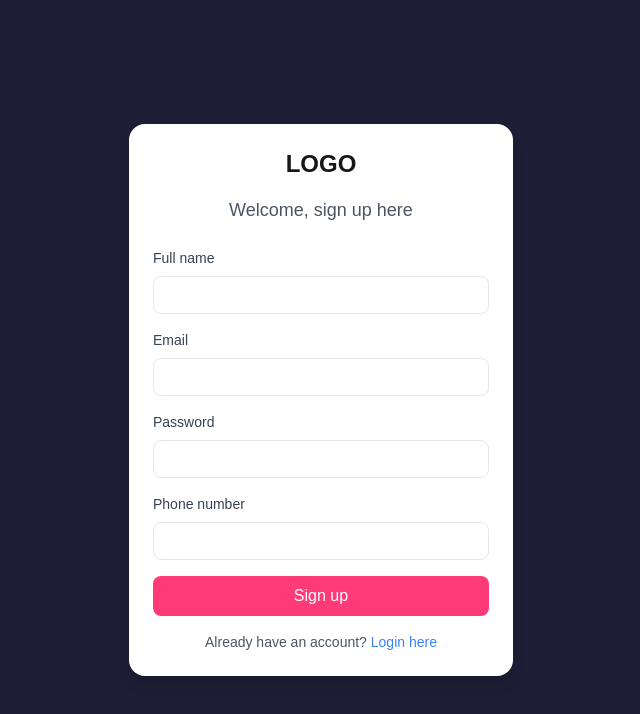
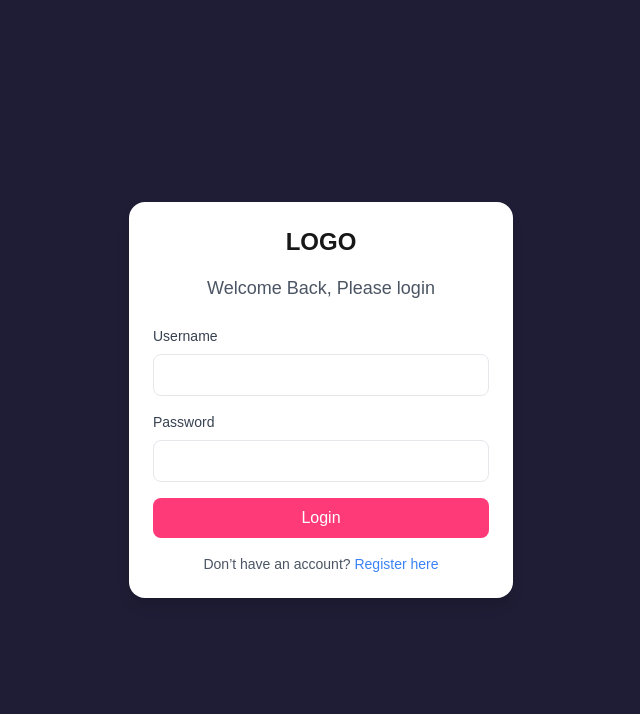
Before and after one commit to Abdulrahman-G-Alfahad/Capstone-Project-2025-Web, a Next.js app in the folder capstone-project-2025-web/: page / in a window 1280 px wide. Shown: the top 714 px of the page, without its empty margins (319-959 px from the left). Built offline with nearby package versions, Linux system fonts and the light colour scheme.

Commit message:
added dashboard

```diff
--- a/capstone-project-2025-web/package.json
+++ b/capstone-project-2025-web/package.json
@@ -10,6 +10,7 @@
   },
   "dependencies": {
     "jwt-decode": "^4.0.0",
+    "lucide-react": "^0.474.0",
     "next": "15.1.5",
     "react": "^19.0.0",
     "react-dom": "^19.0.0"
--- a/capstone-project-2025-web/src/actions/auth.js
+++ b/capstone-project-2025-web/src/actions/auth.js
@@ -29,9 +29,9 @@
     return false;
   }
 }
-export async function signup(data) {
+export async function SignupPage(data) {
   try {
-    const response = await fetch(`${baseUrl}/auth/signup`, {
+    const response = await fetch(`${baseUrl}/auth/SignupPage`, {
       method: "POST",
       headers: await getHeaders({ auth: false }),
       body: JSON.stringify(data),
--- a/capstone-project-2025-web/src/app/page.js
+++ b/capstone-project-2025-web/src/app/page.js
@@ -1,11 +1,22 @@
+"use client";
+
+import { useState } from "react";
 import LoginPage from "@/components/LoginPage";
 import SignupPage from "@/components/SignupPage";
+import Dashboard from "@/components/Dashboard";
 
 export default function Home() {
+  const [currentPage, setCurrentPage] = useState("login");
+
   return (
-    <div >
-      {/* <LoginPage/> */}
-      <SignupPage/>
+    <div>
+      {currentPage === "login" && (
+        <LoginPage switchPage={() => setCurrentPage("signup")} />
+      )}
+      {currentPage === "signup" && (
+        <SignupPage switchPage={() => setCurrentPage("dashboard")} />
+      )}
+      {currentPage === "dashboard" && <Dashboard />}
     </div>
   );
 }
--- /dev/null
+++ b/capstone-project-2025-web/src/components/Dashboard.js
@@ -0,0 +1,100 @@
+"use client";
+
+import { useState } from "react";
+import { Search } from "lucide-react";
+
+const transactions = [
+  {
+    name: "Ahmed Abdullah",
+    location: "Sabah Al-Salem",
+    amount: "15KD",
+    status: "Success",
+    avatar: "👨🏻",
+  },
+  {
+    name: "Abdullah Mohammmmed",
+    location: "Kaifan",
+    amount: "10KD",
+    status: "Failed",
+    avatar: "👴",
+  },
+  {
+    name: "Noura Mohammed",
+    location: "Ardiya",
+    amount: "15KD",
+    status: "Success",
+    avatar: "👩🏻",
+  },
+  {
+    name: "Fatma Abdullah",
+    location: "Hawally",
+    amount: "30KD",
+    status: "Success",
+    avatar: "👩🏼",
+  },
+];
+
+export default function Dashboard() {
+  const [search, setSearch] = useState("");
+
+  const filteredTransactions = transactions.filter((t) =>
+    t.name.toLowerCase().includes(search.toLowerCase())
+  );
+
+  return (
+    <div className="p-6 bg-gray-100 min-h-screen">
+      <div className="max-w-4xl mx-auto bg-white p-6 rounded-lg shadow-md">
+        <div className="flex justify-between items-center mb-4">
+          <h2 className="text-xl font-semibold text-black">
+            Recent Transactions
+          </h2>
+          <div className="relative">
+            <input
+              type="text"
+              placeholder="Search transactions"
+              value={search}
+              onChange={(e) => setSearch(e.target.value)}
+              className="border p-2 pl-10 rounded-md w-60 text-sm"
+            />
+            <Search className="absolute left-3 top-2.5 w-4 h-4 text-gray-500" />
+          </div>
+        </div>
+
+        <div className="bg-gray-50 rounded-lg overflow-hidden">
+          {filteredTransactions.map((transaction, index) => (
+            <div
+              key={index}
+              className="flex items-center justify-between p-4 border-b last:border-none bg-white hover:bg-gray-100 transition"
+            >
+              <div className="flex items-center space-x-4">
+                <span className="text-2xl">{transaction.avatar}</span>
+                <div>
+                  <p className="font-medium text-gray-900">
+                    {transaction.name}
+                  </p>
+                  <p className="text-xs text-gray-500">
+                    {transaction.location}
+                  </p>
+                </div>
+              </div>
+              <div className="flex items-center space-x-4">
+                <span className="font-semibold text-black">
+                  {transaction.amount}
+                </span>
+                <span
+                  className={`px-3 py-1 rounded-full text-xs font-medium ${
+                    transaction.status === "Success"
+                      ? "bg-green-100 text-green-700"
+                      : "bg-red-100 text-red-700"
+                  }`}
+                >
+                  {transaction.status}
+                </span>
+              </div>
+            </div>
+          ))}
+        </div>
+      </div>
+    </div>
+  );
+}
--- a/capstone-project-2025-web/src/components/LoginPage.js
+++ b/capstone-project-2025-web/src/components/LoginPage.js
@@ -2,9 +2,8 @@
 
 import { useState } from "react";
 import { useRouter } from "next/navigation";
-import { login } from "@/actions/auth";
 
-export default function LoginPage() {
+export default function LoginPage({ switchPage }) {
   const [username, setUsername] = useState("");
   const [password, setPassword] = useState("");
   const [errorMessage, setErrorMessage] = useState("");
@@ -16,11 +15,15 @@
     setLoading(true);
     setErrorMessage("");
 
-    const success = await login({ username, password });
+    // Simulating an API call for login authentication
+    const response = await new Promise((resolve) =>
+      setTimeout(() => resolve({ success: true }), 1000)
+    );
+
     setLoading(false);
 
-    if (success) {
-      router.push("/dashboard"); // Adjust this as needed
+    if (response.success) {
+      router.push("/dashboard"); // Redirect to dashboard
     } else {
       setErrorMessage("Invalid login credentials. Please try again.");
     }
@@ -31,70 +34,52 @@
       <div className="w-full max-w-sm p-6 bg-white rounded-2xl shadow-lg">
         <h1 className="mb-4 text-2xl font-semibold text-center">LOGO</h1>
         <h2 className="text-lg font-medium text-center text-gray-600">
-          Welcome Back Please login
+          Welcome Back, Please login
         </h2>
         <form onSubmit={handleSubmit} className="mt-6 space-y-4">
           <div>
-            <label
-              htmlFor="username"
-              className="block text-sm font-medium text-gray-700"
-            >
+            <label className="block text-sm font-medium text-gray-700">
               Username
             </label>
             <input
               type="text"
-              id="username"
-              name="username"
               value={username}
               onChange={(e) => setUsername(e.target.value)}
               required
-              className="w-full px-4 py-2 mt-2 text-sm border rounded-lg focus:outline-none focus:ring focus:border-blue-300"
+              className="w-full px-4 py-2 mt-2 border rounded-lg text-black"
             />
           </div>
           <div>
-            <label
-              htmlFor="password"
-              className="block text-sm font-medium text-gray-700"
-            >
+            <label className="block text-sm font-medium text-gray-700">
               Password
             </label>
             <input
               type="password"
-              id="password"
-              name="password"
               value={password}
               onChange={(e) => setPassword(e.target.value)}
               required
-              className="w-full px-4 py-2 mt-2 text-sm border rounded-lg focus:outline-none focus:ring focus:border-blue-300"
+              className="w-full px-4 py-2 mt-2 border rounded-lg text-black"
             />
           </div>
           {errorMessage && (
             <p className="text-sm text-red-500">{errorMessage}</p>
           )}
-          <div className="text-right">
-            <a
-              href="#"
-              className="text-sm text-gray-600 hover:underline focus:outline-none"
-            >
-              Forgot password?
-            </a>
-          </div>
           <button
             type="submit"
             disabled={loading}
-            className="w-full px-4 py-2 text-white bg-[#FF3A79] rounded-lg hover:bg-[#FF3366] focus:outline-none focus:ring focus:ring-pink-300"
+            className="w-full px-4 py-2 text-white bg-[#FF3A79] rounded-lg hover:bg-[#FF3366]"
           >
             {loading ? "Logging in..." : "Login"}
           </button>
         </form>
         <p className="mt-4 text-sm text-center text-gray-600">
           Don’t have an account?{" "}
-          <a
-            href="/register"
-            className="text-gray-600 hover:underline focus:outline-none"
+          <span
+            onClick={switchPage}
+            className="text-blue-500 cursor-pointer hover:underline"
           >
             Register here
-          </a>
+          </span>
         </p>
       </div>
     </div>
--- a/capstone-project-2025-web/src/components/SignupPage.js
+++ b/capstone-project-2025-web/src/components/SignupPage.js
@@ -1,27 +1,27 @@
 "use client";
 
 import { useState } from "react";
-import { useRouter } from "next/navigation";
 
-export default function SignupPage() {
+export default function SignUp({ switchPage }) {
   const [fullName, setFullName] = useState("");
   const [email, setEmail] = useState("");
   const [password, setPassword] = useState("");
   const [phoneNumber, setPhoneNumber] = useState("");
+  const [companyName, setCompanyName] = useState("");
+  const [address, setAddress] = useState("");
+  const [businessId, setBusinessId] = useState("");
+  const [bankAccount, setBankAccount] = useState("");
   const [loading, setLoading] = useState(false);
-  const router = useRouter();
 
   const handleSubmit = async (e) => {
     e.preventDefault();
     setLoading(true);
 
-    // Example signup logic (replace this with your actual logic)
-    const success = true; // Assume signup is always successful
-    setLoading(false);
-
-    if (success) {
-      router.push("/dashboard"); // Navigate to dashboard after successful signup
-    }
+    // Simulating API call
+    setTimeout(() => {
+      setLoading(false);
+      switchPage("dashboard"); // Redirect to dashboard after signup
+    }, 1000);
   };
 
   return (
@@ -33,89 +33,117 @@
         </h2>
         <form onSubmit={handleSubmit} className="mt-6 space-y-4">
           <div>
-            <label
-              htmlFor="fullName"
-              className="block text-sm font-medium text-gray-700"
-            >
-              Full name
+            <label className="block text-sm font-medium text-black">
+              Full Name
             </label>
             <input
               type="text"
-              id="fullName"
-              name="fullName"
               value={fullName}
               onChange={(e) => setFullName(e.target.value)}
               required
-              className="w-full px-4 py-2 mt-2 text-sm border rounded-lg focus:outline-none focus:ring focus:border-blue-300"
+              className="w-full px-4 py-2 mt-2 border rounded-lg text-black"
             />
           </div>
           <div>
-            <label
-              htmlFor="email"
-              className="block text-sm font-medium text-gray-700"
-            >
+            <label className="block text-sm font-medium text-black">
               Email
             </label>
             <input
               type="email"
-              id="email"
-              name="email"
               value={email}
               onChange={(e) => setEmail(e.target.value)}
               required
-              className="w-full px-4 py-2 mt-2 text-sm border rounded-lg focus:outline-none focus:ring focus:border-blue-300"
+              className="w-full px-4 py-2 mt-2 border rounded-lg text-black"
             />
           </div>
           <div>
-            <label
-              htmlFor="password"
-              className="block text-sm font-medium text-gray-700"
-            >
+            <label className="block text-sm font-medium text-black">
               Password
             </label>
             <input
               type="password"
-              id="password"
-              name="password"
               value={password}
               onChange={(e) => setPassword(e.target.value)}
               required
-              className="w-full px-4 py-2 mt-2 text-sm border rounded-lg focus:outline-none focus:ring focus:border-blue-300"
+              className="w-full px-4 py-2 mt-2 border rounded-lg text-black"
             />
           </div>
           <div>
-            <label
-              htmlFor="phoneNumber"
-              className="block text-sm font-medium text-gray-700"
-            >
-              Phone number
+            <label className="block text-sm font-medium text-black">
+              Phone Number
             </label>
             <input
               type="text"
-              id="phoneNumber"
-              name="phoneNumber"
               value={phoneNumber}
               onChange={(e) => setPhoneNumber(e.target.value)}
               required
-              className="w-full px-4 py-2 mt-2 text-sm border rounded-lg focus:outline-none focus:ring focus:border-blue-300"
+              className="w-full px-4 py-2 mt-2 border rounded-lg text-black"
+            />
+          </div>
+          <div>
+            <label className="block text-sm font-medium text-black">
+              Company Name
+            </label>
+            <input
+              type="text"
+              value={companyName}
+              onChange={(e) => setCompanyName(e.target.value)}
+              required
+              className="w-full px-4 py-2 mt-2 border rounded-lg text-black"
+            />
+          </div>
+          <div>
+            <label className="block text-sm font-medium text-black">
+              Address
+            </label>
+            <input
+              type="text"
+              value={address}
+              onChange={(e) => setAddress(e.target.value)}
+              required
+              className="w-full px-4 py-2 mt-2 border rounded-lg text-black"
+            />
+          </div>
+          <div>
+            <label className="block text-sm font-medium text-black">
+              Business ID
+            </label>
+            <input
+              type="text"
+              value={businessId}
+              onChange={(e) => setBusinessId(e.target.value)}
+              required
+              className="w-full px-4 py-2 mt-2 border rounded-lg text-black"
+            />
+          </div>
+          <div>
+            <label className="block text-sm font-medium text-black">
+              Bank Account Number
+            </label>
+            <input
+              type="text"
+              value={bankAccount}
+              onChange={(e) => setBankAccount(e.target.value)}
+              required
+              className="w-full px-4 py-2 mt-2 border rounded-lg text-black"
             />
           </div>
           <button
             type="submit"
             disabled={loading}
-            className="w-full px-4 py-2 text-white bg-[#FF3A79] rounded-lg hover:bg-[#FF3366] focus:outline-none focus:ring focus:ring-pink-300"
+            className="w-full px-4 py-2 text-white bg-[#FF3A79] rounded-lg hover:bg-[#FF3366]"
           >
             {loading ? "Signing up..." : "Sign up"}
           </button>
         </form>
         <p className="mt-4 text-sm text-center text-gray-600">
           Already have an account?{" "}
-          <a
-            onClick={() => router.push("/login")}
-            className="text-blue-500 hover:underline focus:outline-none cursor-pointer"
+          <span
+            onClick={() => switchPage("login")}
+            className="text-blue-500 cursor-pointer hover:underline"
           >
             Login here
-          </a>
+          </span>
         </p>
       </div>
     </div>
```
Also changed, not shown: 1 other file (tests, documents, lock files or other folders).
